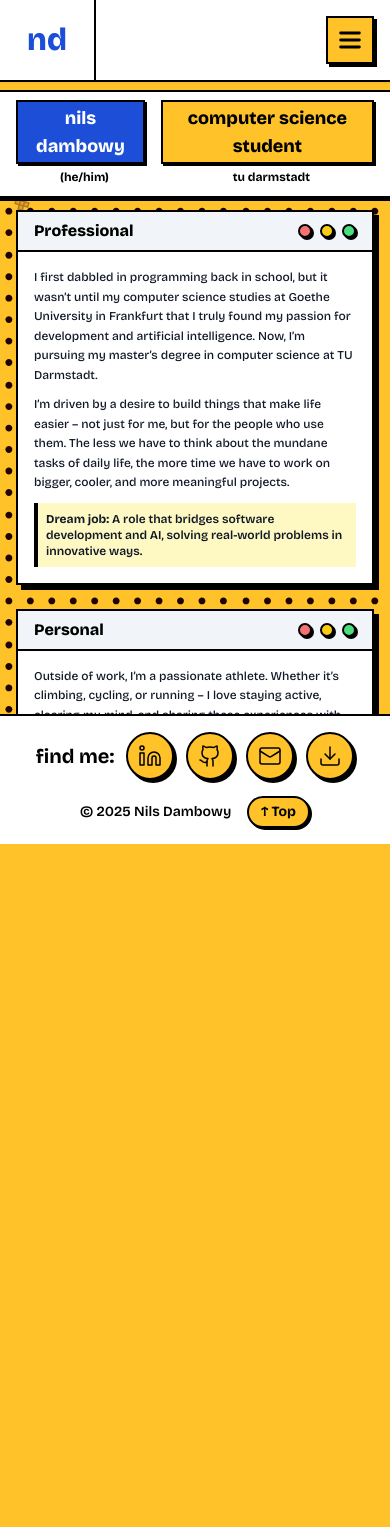
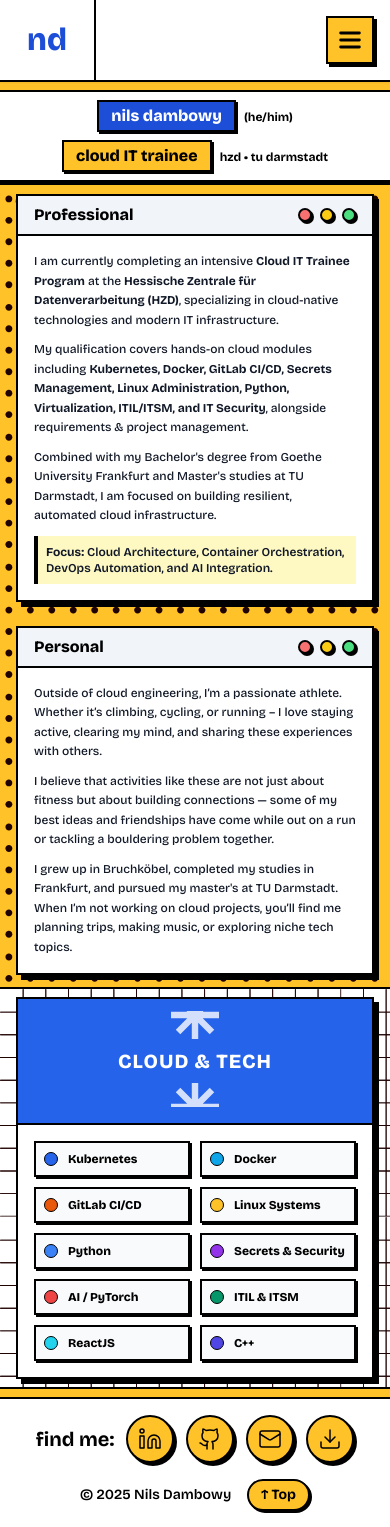
Before and after one commit to nils-dambowy/personal-website, a React (Vite) app: page /about in a window 390 px wide. Before the commit the page ends 844 px from the top, so only its background shows below. Built offline with nearby package versions, Linux system fonts and the light colour scheme.

Commit message:
Update role to Cloud IT Trainee @ HZD, add Kubernetes/Docker/GitLab skills, and fix mobile scrolling bug in About section

```diff
--- a/index.html
+++ b/index.html
@@ -4,8 +4,8 @@
     <meta charset="UTF-8" />
     <link rel="icon" type="image/svg+xml" href="/vite.svg" />
     <meta name="viewport" content="width=device-width, initial-scale=1.0" />
-    <title>Nils Dambowy | Computer Science Student @ TU Darmstadt</title>
-    <meta name="description" content="Personal portfolio of Nils Dambowy - Master's Computer Science Student at TU Darmstadt, Software Engineer & AI Enthusiast." />
+    <title>Nils Dambowy | Cloud IT Trainee @ HZD</title>
+    <meta name="description" content="Personal portfolio of Nils Dambowy - Cloud IT Trainee at HZD, Master's Computer Science Student at TU Darmstadt, specializing in Cloud Architecture, Kubernetes, Docker, DevOps & AI." />
     <link rel="preconnect" href="https://fonts.googleapis.com">
     <link rel="preconnect" href="https://fonts.gstatic.com" crossorigin>
     <link href="https://fonts.googleapis.com/css2?family=Bricolage+Grotesque:opsz,wght@12..96,400..800&family=JetBrains+Mono:wght@400;600;700&display=swap" rel="stylesheet">
--- a/src/components/About.jsx
+++ b/src/components/About.jsx
@@ -5,32 +5,34 @@ import { motion } from "framer-motion";
 
 export default function About() {
   const technologies = [
-    { name: "JavaScript", color: "bg-yellow-400" },
+    { name: "Kubernetes", color: "bg-blue-600 text-white" },
+    { name: "Docker", color: "bg-sky-500 text-white" },
+    { name: "GitLab CI/CD", color: "bg-orange-600 text-white" },
+    { name: "Linux Systems", color: "bg-[#ffc229] text-black" },
     { name: "Python", color: "bg-blue-500 text-white" },
+    { name: "Secrets & Security", color: "bg-purple-600 text-white" },
+    { name: "AI / PyTorch", color: "bg-red-500 text-white" },
+    { name: "ITIL & ITSM", color: "bg-emerald-600 text-white" },
+    { name: "ReactJS", color: "bg-cyan-400 text-black" },
     { name: "C++", color: "bg-indigo-600 text-white" },
-    { name: "ReactJS", color: "bg-cyan-400" },
-    { name: "TailwindCSS", color: "bg-sky-400" },
-    { name: "Git", color: "bg-orange-500 text-white" },
-    { name: "Docker", color: "bg-blue-600 text-white" },
-    { name: "PyTorch", color: "bg-red-500 text-white" },
   ];
 
   return (
-    <div className="flex flex-col h-screen max-h-screen bg-[#ffc229] relative z-10 overflow-x-hidden overflow-y-auto lg:overflow-y-hidden justify-between">
+    <div className="flex flex-col min-h-screen lg:h-screen lg:max-h-screen bg-[#ffc229] relative z-10 overflow-x-hidden overflow-y-auto lg:overflow-y-hidden justify-between">
       <ParticleBackground />
       <Header />
 
-      <main className="flex-grow flex flex-col justify-between py-2 relative z-10 overflow-hidden">
+      <main className="flex-grow flex flex-col justify-between py-2 relative z-10 overflow-visible lg:overflow-hidden">
         {/* Name & Title Bar */}
         <div className="bg-white border-b-2 border-t-2 border-black py-2 px-4 shadow-[0px_3px_0px_#000000]">
-          <div className="max-w-6xl mx-auto flex flex-row items-center justify-around gap-4">
+          <div className="max-w-6xl mx-auto flex flex-col sm:flex-row items-center justify-around gap-2 sm:gap-4">
             <motion.div
               initial={{ y: -10, opacity: 0 }}
               animate={{ y: 0, opacity: 1 }}
               transition={{ duration: 0.3 }}
               className="text-center"
             >
-              <p className="bg-blue-700 text-white font-extrabold text-lg lg:text-3xl px-3 py-0.5 border-2 border-black inline-block shadow-[2px_2px_0px_#000000]">
+              <p className="bg-blue-700 text-white font-extrabold text-base lg:text-3xl px-3 py-0.5 border-2 border-black inline-block shadow-[2px_2px_0px_#000000]">
                 nils dambowy
               </p>
               <span className="text-xs lg:text-base font-bold ml-2">(he/him)</span>
@@ -42,10 +44,10 @@ export default function About() {
               transition={{ duration: 0.3, delay: 0.1 }}
               className="text-center"
             >
-              <p className="bg-[#ffc229] text-black font-extrabold text-lg lg:text-3xl px-3 py-0.5 border-2 border-black inline-block shadow-[2px_2px_0px_#000000]">
-                computer science student
+              <p className="bg-[#ffc229] text-black font-extrabold text-base lg:text-3xl px-3 py-0.5 border-2 border-black inline-block shadow-[2px_2px_0px_#000000]">
+                cloud IT trainee
               </p>
-              <span className="text-xs lg:text-base font-bold ml-2">tu darmstadt</span>
+              <span className="text-xs lg:text-base font-bold ml-2">hzd • tu darmstadt</span>
             </motion.div>
           </div>
         </div>
@@ -71,13 +73,16 @@ export default function About() {
               </div>
               <div className="p-4 text-xs lg:text-sm leading-relaxed space-y-2.5 font-medium text-gray-900">
                 <p>
-                  I first dabbled in programming back in school, but it wasn’t until my computer science studies at Goethe University in Frankfurt that I truly found my passion for development and artificial intelligence. Now, I’m pursuing my master’s degree in computer science at TU Darmstadt.
+                  I am currently completing an intensive <strong>Cloud IT Trainee Program</strong> at the <strong>Hessische Zentrale für Datenverarbeitung (HZD)</strong>, specializing in cloud-native technologies and modern IT infrastructure.
                 </p>
                 <p>
-                  I’m driven by a desire to build things that make life easier – not just for me, but for the people who use them. The less we have to think about the mundane tasks of daily life, the more time we have to work on bigger, cooler, and more meaningful projects.
+                  My qualification covers hands-on cloud modules including <strong>Kubernetes, Docker, GitLab CI/CD, Secrets Management, Linux Administration, Python, Virtualization, ITIL/ITSM, and IT Security</strong>, alongside requirements & project management.
+                </p>
+                <p>
+                  Combined with my Bachelor&apos;s degree from Goethe University Frankfurt and Master&apos;s studies at TU Darmstadt, I am focused on building resilient, automated cloud infrastructure.
                 </p>
                 <p className="bg-yellow-100 p-2 border-l-4 border-black font-semibold text-xs lg:text-sm">
-                  <span className="font-bold">Dream job:</span> A role that bridges software development and AI, solving real-world problems in innovative ways.
+                  <span className="font-bold">Focus:</span> Cloud Architecture, Container Orchestration, DevOps Automation, and AI Integration.
                 </p>
               </div>
             </motion.div>
@@ -99,13 +104,13 @@ export default function About() {
               </div>
               <div className="p-4 text-xs lg:text-sm leading-relaxed space-y-2.5 font-medium text-gray-900">
                 <p>
-                  Outside of work, I’m a passionate athlete. Whether it’s climbing, cycling, or running – I love staying active, clearing my mind, and sharing these experiences with others.
+                  Outside of cloud engineering, I’m a passionate athlete. Whether it’s climbing, cycling, or running – I love staying active, clearing my mind, and sharing these experiences with others.
                 </p>
                 <p>
                   I believe that activities like these are not just about fitness but about building connections — some of my best ideas and friendships have come while out on a run or tackling a bouldering problem together.
                 </p>
                 <p>
-                  I grew up in Bruchköbel, completed my studies in Frankfurt, and later decided to pursue my master&apos;s at TU Darmstadt. When I’m not programming, you’ll likely find me planning my next trip, making music, or enjoying the outdoors.
+                  I grew up in Bruchköbel, completed my studies in Frankfurt, and pursued my master&apos;s at TU Darmstadt. When I’m not working on cloud projects, you’ll find me planning trips, making music, or exploring niche tech topics.
                 </p>
               </div>
             </motion.div>
@@ -129,7 +134,7 @@ export default function About() {
                   fill="currentColor"
                 />
               </svg>
-              <h2 className="text-xl lg:text-2xl font-black tracking-wider uppercase my-1">Technical</h2>
+              <h2 className="text-xl lg:text-2xl font-black tracking-wider uppercase my-1">Cloud & Tech</h2>
               <svg
                 className="w-12 h-8 text-white opacity-80"
                 viewBox="0 0 350 175"
--- a/src/components/Profile.jsx
+++ b/src/components/Profile.jsx
@@ -39,11 +39,14 @@ export default function Profile() {
             className="mt-4 text-lg sm:text-2xl lg:text-3xl font-bold flex flex-wrap items-center justify-center gap-2"
           >
             <span className="bg-[#ffc229] border-2 border-black px-3 py-1 shadow-[2px_2px_0px_#000]">
-              Computer Science Student
+              Cloud IT Trainee
             </span>
             <span className="text-gray-700">@</span>
             <span className="bg-white border-2 border-black px-3 py-1 shadow-[2px_2px_0px_#000]">
-              TU Darmstadt
+              HZD
+            </span>
+            <span className="text-gray-500 text-sm sm:text-lg font-semibold block w-full mt-1">
+              M.Sc. Computer Science Student @ TU Darmstadt
             </span>
           </motion.div>
 
@@ -53,10 +56,10 @@ export default function Profile() {
             transition={{ delay: 0.4 }}
             className="mt-4 text-sm sm:text-base lg:text-lg text-gray-800 leading-relaxed font-medium max-w-xl mx-auto"
           >
-            Passionate about building intuitive software, artificial intelligence, and real-world tools that simplify daily life.
+            Specializing in Cloud Infrastructure, Container Orchestration (Kubernetes, Docker), DevOps (GitLab CI/CD), Linux Systems, and AI-driven solutions.
           </motion.p>
 
-          {/* Action CTAs with Bold Black Borders */}
+          {/* Action CTAs */}
           <motion.div
             initial={{ y: 20, opacity: 0 }}
             animate={{ y: 0, opacity: 1 }}
```
